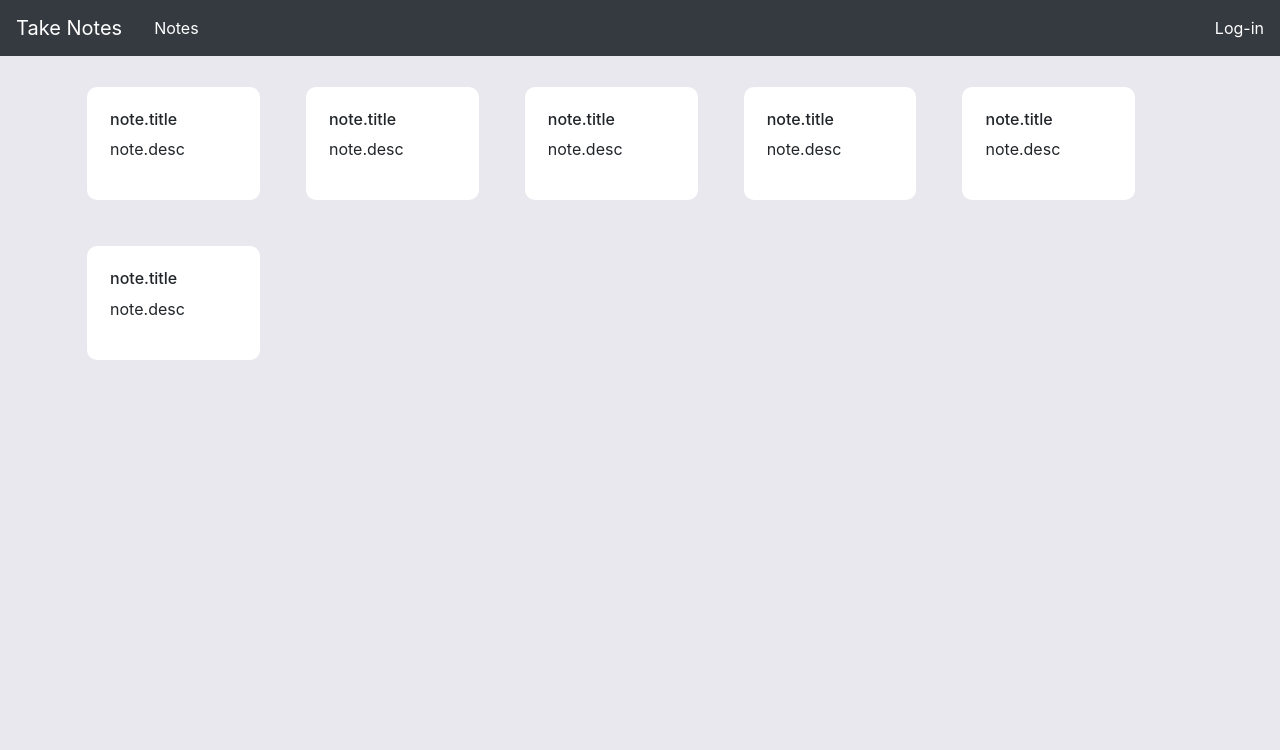
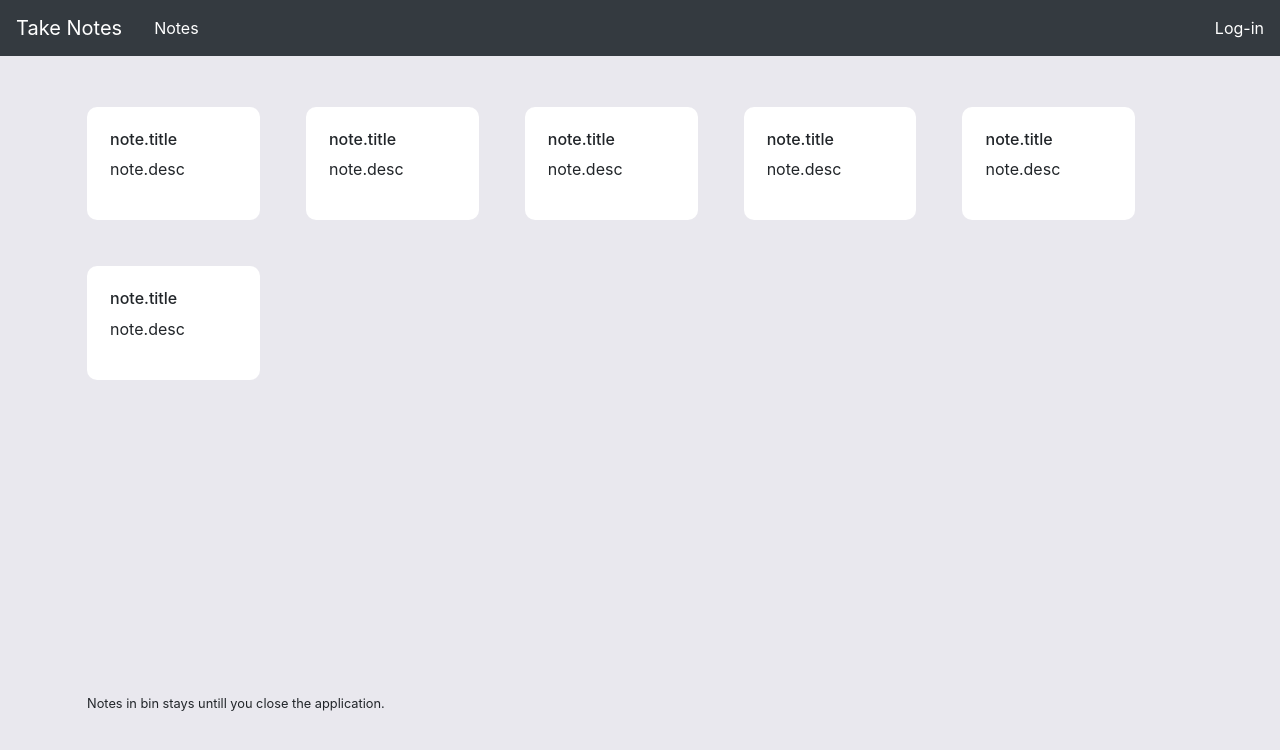
Before and after one commit to rohit21p/takenotes, an Angular app: page /bin in a window 1280 px wide. Shown: the top 750 px of the page. Built offline with nearby package versions, Linux system fonts and the light colour scheme.

Commit message:
notes component also shows deleted notes on bin route

```diff
--- a/src/app/notes/notes.component.css
+++ b/src/app/notes/notes.component.css
@@ -1,7 +1,11 @@
 .notes-container {
     height: 100vh;
     padding: 5%;
+    padding-top: 84px;
     background: rgb(233, 232, 238);
+    display: flex;
+    flex-flow: column;
+    justify-content: space-between;
 }
 
 .notes-group {
@@ -18,3 +22,7 @@
     padding: 2%;
     margin: 2%;
 }
+
+small {
+    margin: 2%;
+}
--- a/src/app/notes/notes.component.html
+++ b/src/app/notes/notes.component.html
@@ -1,8 +1,15 @@
 <div class="notes-container">
-    <div *ngIf="notes" class="notes-group">
+    <div *ngIf="notes && !bin" class="notes-group">
         <div *ngFor="let note of notes" class="note">
             <h6>note.title</h6>
             <p>note.desc</p>
         </div>
     </div>
+    <div *ngIf="dnotes && bin" class="notes-group">
+        <div *ngFor="let note of dnotes" class="note">
+            <h6>note.title</h6>
+            <p>note.desc</p>
+        </div>
+    </div>
+    <small *ngIf="bin">Notes in bin stays untill you close the application.</small>
 </div>
--- a/src/app/notes/notes.component.ts
+++ b/src/app/notes/notes.component.ts
@@ -1,4 +1,5 @@
 import { Component, OnInit } from '@angular/core';
+import { ActivatedRoute } from '@angular/router';
 
 @Component({
   selector: 'app-notes',
@@ -34,9 +35,43 @@ export class NotesComponent implements OnInit {
     }
   ];
 
-  constructor() { }
+  dnotes = [
+    {
+      title: 'Rohit Panjwani',
+      desc: 'is a good man.'
+    },
+    {
+      title: 'Rohit Panjwani',
+      desc: 'is a good man.'
+    },
+    {
+      title: 'Rohit Panjwani',
+      desc: 'is a good man.'
+    },
+    {
+      title: 'Rohit Panjwani',
+      desc: 'is a good man.'
+    },
+    {
+      title: 'Rohit Panjwani',
+      desc: 'is a good man.'
+    },
+    {
+      title: 'Rohit Panjwani',
+      desc: 'is a good man.'
+    }
+  ];
+
+  bin = false;
+
+  constructor(private route: ActivatedRoute) { }
 
   ngOnInit() {
+    if (this.route.snapshot.url[0].path === 'bin') {
+      this.bin = true;
+    } else {
+      this.bin = false;
+    }
   }
 
 }
```
